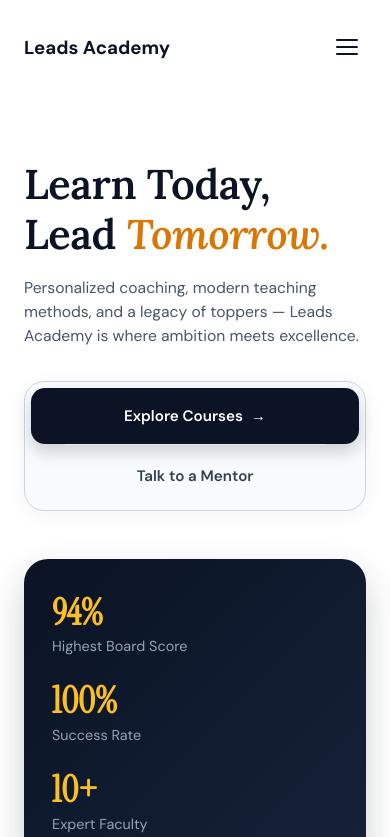
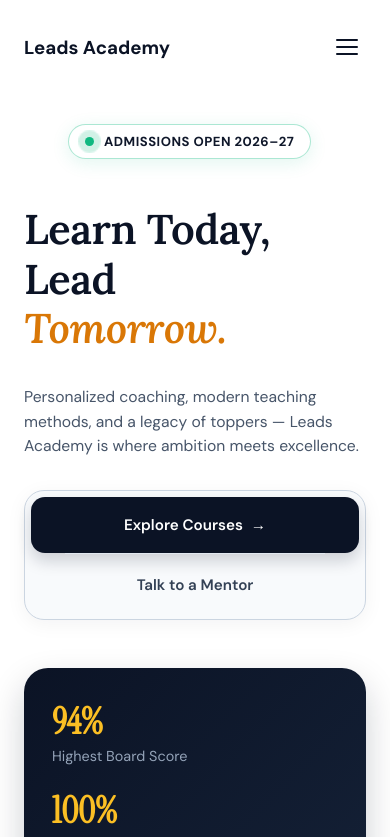
Before and after one commit to Kedar-Dev25/coaching-center-website, a React (Vite) app: page / in a window 390 px wide. Shown: the top 837 px of the page. Built offline with nearby package versions, Linux system fonts and the light colour scheme.

Commit message:
fix(hero): repair hero text alignment on mobile and update floating badge styling

```diff
--- a/src/App.css
+++ b/src/App.css
@@ -141,6 +141,7 @@ body {
 .hero-left {
   flex: 1.1;
   max-width: 620px;
+  text-align: left; /* Explicitly align text to the left */
 }
 
 .hero-right {
@@ -155,7 +156,6 @@ body {
   font-weight: 600;
   line-height: 1.12;
   color: var(--primary-color);
-  margin: 0 0 24px 0;
   letter-spacing: -0.02em;
 }
 
@@ -301,24 +301,28 @@ body {
   .hero {
     flex-direction: column;
     align-items: flex-start;
-    padding: 40px 24px 60px 24px;
+    padding: 30px 24px 60px 24px;
     gap: 48px;
     min-height: auto;
   }
 
   .hero-left {
     width: 100%;
+    text-align: left; /* Alignment lock */
   }
 
   .hero-text {
     font-size: 2.6rem;
     line-height: 1.18;
     margin-top: 25px;
+    margin-right: 20%;
     margin-bottom: 18px;
-    max-width: 320px;
+    max-width: 100%; /* ✅ Change 320px to 100% */
     letter-spacing: -0.01em;
     word-break: break-word;
-  }
+    text-align: left; /* ✅ Force alignment to left */
+  }
+
 
   .hero-subtext {
     font-size: 0.98rem;
@@ -1521,3 +1525,112 @@ body {
 .developer-tag{
   margin: 40px;
 }
+
+
+
+
+
+
+
+
+
+
+
+
+
+
+
+
+/* ==========================================
+   SMOOTH HORIZONTAL DRIFT BADGE (Mobile-Friendly)
+   ========================================== */
+.admission-badge {
+  display: inline-flex !important;
+  align-items: center !important;
+  gap: 10px !important;
+  background: rgba(255, 255, 255, 0.95) !important;
+  border: 1px solid rgba(16, 185, 129, 0.35) !important;
+  padding: 8px 16px !important;
+  border-radius: 99px !important;
+  box-shadow: 0 4px 18px rgba(16, 185, 129, 0.12) !important;
+  margin-bottom: 1.25rem !important;
+  backdrop-filter: blur(10px) !important;
+  width: fit-content !important;
+
+  /* Smooth Left-Right Drift Animation */
+  animation: wallToWallDrift 4s ease-in-out infinite alternate !important;
+  will-change: transform;
+}
+
+@keyframes wallToWallDrift {
+  0% {
+    transform: translateX(0px);
+    box-shadow: 0 4px 15px rgba(16, 185, 129, 0.1);
+  }
+  50% {
+    box-shadow: 0 6px 22px rgba(16, 185, 129, 0.25);
+  }
+  100% {
+    transform: translateX(18px); /* Deewar se takra kar aage jaane ka distance */
+    box-shadow: 0 4px 15px rgba(16, 185, 129, 0.1);
+  }
+}
+
+/* Glowing Live Radar Dot */
+.live-dot {
+  width: 9px !important;
+  height: 9px !important;
+  background-color: #10B981 !important;
+  border-radius: 50% !important;
+  position: relative !important;
+  display: inline-block !important;
+}
+
+.live-dot::after {
+  content: "" !important;
+  position: absolute !important;
+  top: -3px !important;
+  left: -3px !important;
+  width: 15px !important;
+  height: 15px !important;
+  background-color: rgba(16, 185, 129, 0.45) !important;
+  border-radius: 50% !important;
+  animation: radarWave 2s infinite ease-out !important;
+}
+
+@keyframes radarWave {
+  0% {
+    transform: scale(0.6);
+    opacity: 1;
+  }
+  100% {
+    transform: scale(2.2);
+    opacity: 0;
+  }
+}
+
+.badge-text {
+  font-size: 0.82rem !important;
+  font-weight: 700 !important;
+  color: #0F172A !important;
+  letter-spacing: 0.5px !important;
+  text-transform: uppercase !important;
+}
+
+/* Mobile Alignment & Drift adjustment */
+@media (max-width: 768px) {
+  .hero-left {
+    display: flex;
+    flex-direction: column;
+    align-items: center;
+  }
+
+  @keyframes wallToWallDrift {
+    0% {
+      transform: translateX(-8px);
+    }
+    100% {
+      transform: translateX(8px);
+    }
+  }
+}
--- a/src/components/Hero.jsx
+++ b/src/components/Hero.jsx
@@ -19,6 +19,12 @@ function Hero() {
   return (
     <section className="hero">
       <div className="hero-left">
+        {/* 🔥 LIVE FLOATING ADMISSION BADGE */}
+        <div className="admission-badge">
+          <span className="live-dot"></span>
+          <span className="badge-text">Admissions Open 2026–27</span>
+        </div>
+
         <h1 className="hero-text">
           Learn Today, Lead <span className="highlight-text">Tomorrow.</span>
         </h1>
```
